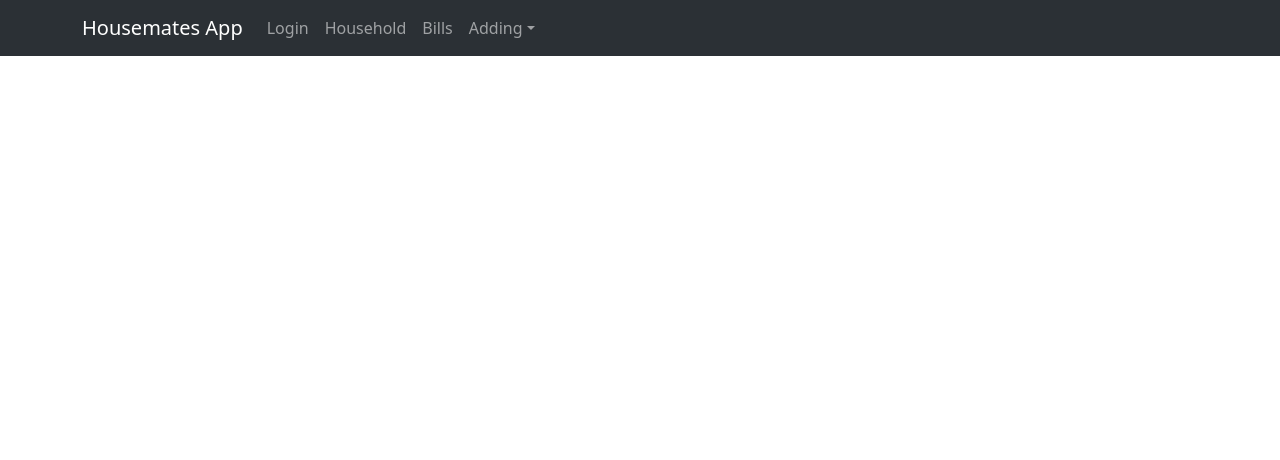
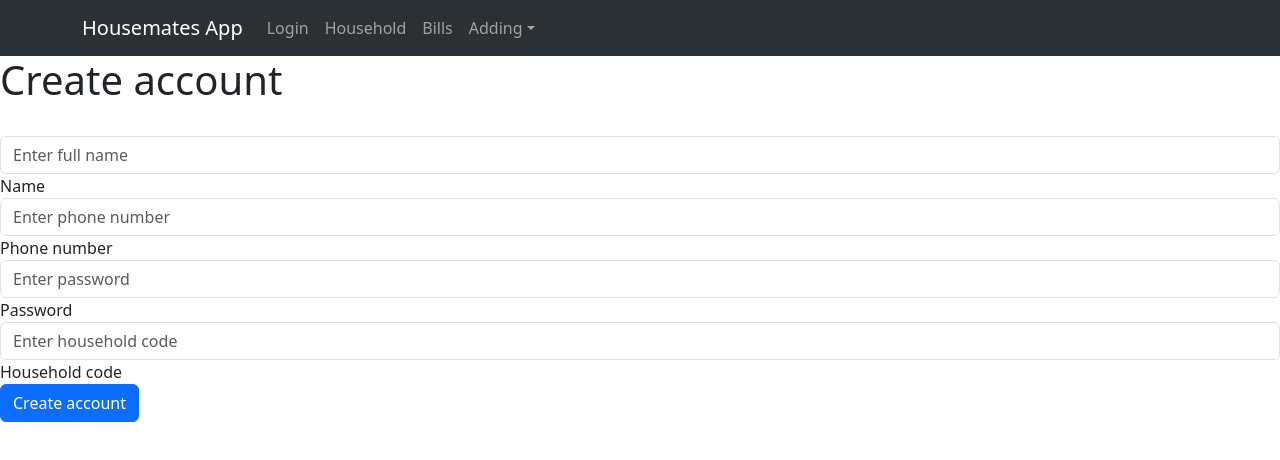
Before and after one commit to IvonaCvija/PPIT-Project, a React (Create React App) app: page /addAccount in a window 1280 px wide. Shown: the top 460 px of the page. Built offline with nearby package versions, Linux system fonts and the light colour scheme.

Commit message:
adding account into a database, formated code, comments added

```diff
--- a/src/App.js
+++ b/src/App.js
@@ -10,6 +10,8 @@ import AddBill from './components/addBill';
 import UpdateBill from './components/updateBill';
 
 import AddHousehold from './components/addHousehold';
+
+import AddAccount from './components/addAccount';
 
 import Container from 'react-bootstrap/Container';
 import Nav from 'react-bootstrap/Nav';
@@ -33,7 +35,7 @@ function App() {
               <NavDropdown title="Adding" id="basic-nav-dropdown">
                 <NavDropdown.Item href="/addHousehold">Add Household</NavDropdown.Item>
                 <NavDropdown.Item href="/addBill">Add Bill</NavDropdown.Item>
-                <NavDropdown.Item href="/createAccount">Create account</NavDropdown.Item>
+                <NavDropdown.Item href="/addAccount">Create account</NavDropdown.Item>
               </NavDropdown>
             </Nav>
           </Navbar.Collapse>
@@ -47,9 +49,11 @@ function App() {
 
         <Route path='/bills' element={<Read></Read>}></Route>
         <Route path='/addBill' element={<AddBill></AddBill>}></Route>
-        <Route path='/updateBill/:id' element ={<UpdateBill></UpdateBill>}></Route>
+        <Route path='/updateBill/:id' element={<UpdateBill></UpdateBill>}></Route>
 
         <Route path='/addHousehold' element={<AddHousehold></AddHousehold>}></Route>
+
+        <Route path='/addAccount' element={<AddAccount></AddAccount>}></Route>
       </Routes>
 
     </BrowserRouter>
--- /dev/null
+++ b/src/components/addAccount.js
@@ -0,0 +1,101 @@
+import { useState } from "react";
+import { Button } from 'react-bootstrap';
+import axios from "axios";
+
+function AddAccount() {
+    // use useState hook for getting variables full name, phone number, password, household code
+    const [fName, setFName] = useState('');
+    const [phoneNumber, setPhoneNumber] = useState('');
+    const [password, setPassword] = useState('');
+    const [householdCode, setHouseholdCode] = useState('');
+
+    // handle form submission
+    const handleSubmit = (e) => {
+        e.preventDefault();
+
+        console.log(
+            " Full name: " + fName +
+            " Phone number: " + phoneNumber +
+            " Password: " + password +
+            " Household code: " + householdCode);
+
+        // creating account object from form values
+        const account = {
+            fName: fName,
+            phoneNumber: phoneNumber,
+            password: password,
+            householdCode: householdCode
+        }
+
+        // make HTTP POST request to server with account data
+        axios.post('http://localhost:4000/api/account', account)
+            // handle successful response
+            .then(response => {
+                console.log('Successfully added account:', response.data);
+                window.location.reload();
+            })
+            .catch(error => { // handle error
+                console.error('Error adding account:', error);
+            });
+    }
+
+    return (
+        <div>
+            <h1>Create account</h1>
+            <br></br>
+            {/* form for adding a new account, invoke onSubmit */}
+            <form onSubmit={handleSubmit}>
+
+                {/* getting input for full name */}
+                <div className="form-group">
+                    <input type="text" class="form-control"
+                        placeholder="Enter full name"
+                        value={fName}
+                        onChange={(e) => { setFName(e.target.value) }} />
+                    <label>Name</label>
+                </div>
+
+                {/* getting input for phoneNumber */}
+                <div class="form-group">
+                    <input type="number" step="0.01" class="form-control"
+                        placeholder="Enter phone number"
+                        value={phoneNumber}
+                        onChange={(e) => {
+                            const value = e.target.value;
+                            // allow only numbers and decimal points https://www.geeksforgeeks.org/how-to-restrict-input-box-to-allow-only-numbers-and-decimal-point-javascript/
+                            if (value === "" || /^[+]?[\d]*$/.test(value)) {
+                                setPhoneNumber(value);
+                            }
+                        }} />
+                    <label>Phone number</label>
+                </div>
+
+                {/* getting input for password */}
+                <div className="form-group">
+                    <input type="password" class="form-control"
+                        placeholder="Enter password"
+                        value={password}
+                        onChange={(e) => { setPassword(e.target.value) }} />
+                    <label>Password</label>
+                </div>
+
+                {/* getting input for household code */}
+                <div className="form-group">
+                    <input type="text" class="form-control"
+                        placeholder="Enter household code"
+                        value={householdCode}
+                        onChange={(e) => { setHouseholdCode(e.target.value) }} />
+                    <label>Household code</label>
+                </div>
+
+                {/* button for submitting data */}
+                <div>
+                    <Button type="submit" value="ADDaccount">Create account</Button>
+                </div>
+
+            </form>
+        </div>
+    );
+}
+
+export default AddAccount;
--- a/src/components/addBill.js
+++ b/src/components/addBill.js
@@ -62,7 +62,7 @@ function AddBill() {
                 {/* getting input for price */}
                 <div class="form-group" name="priceInput">
                     <input type="number" step="0.01" class="form-control"
-                        placeholder="Price"
+                        placeholder="Enter price"
                         value={price}
                         onChange={(e) => {
                             const value = e.target.value;
@@ -77,7 +77,7 @@ function AddBill() {
                 {/* getting input for member's name */}
                 <div className="form-group">
                     <input type="text" class="form-control"
-                        placeholder="Member's name"
+                        placeholder="Enter member's name"
                         value={member}
                         onChange={(e) => { setMember(e.target.value) }} />
                     <label>Member</label>
@@ -98,7 +98,7 @@ function AddBill() {
                 {/* getting input for household code */}
                 <div className="form-group">
                     <input type="text" class="form-control"
-                        placeholder="Household code"
+                        placeholder="Enter household code"
                         value={householdCode}
                         onChange={(e) => { setHouseholdCode(e.target.value) }} />
                     <label>Household code</label>
@@ -106,7 +106,7 @@ function AddBill() {
 
                 {/* button for submitting data */}
                 <div>
-                    <Button type="submit" value="ADD">Add bill</Button>
+                    <Button type="submit" value="ADDbill">Add bill</Button>
                 </div>
 
             </form>
--- a/src/components/addHousehold.js
+++ b/src/components/addHousehold.js
@@ -67,7 +67,7 @@ function AddHousehold() {
                 {/* getting input for household code */}
                 <div className="form-group">
                     <input type="text" class="form-control"
-                        placeholder="Household code"
+                        placeholder="Enter household code"
                         value={householdCode}
                         onChange={(e) => { setHouseholdCode(e.target.value) }} />
                     <label>Household code</label>
@@ -76,7 +76,7 @@ function AddHousehold() {
                 {/* getting input for eircode */}
                 <div className="form-group">
                     <input type="text" class="form-control"
-                        placeholder="Eircode"
+                        placeholder="Enter eircode"
                         value={eircode}
                         onChange={(e) => { setEircode(e.target.value) }} />
                     <label>Address(eircode)</label>
--- a/src/components/login.js
+++ b/src/components/login.js
@@ -1,4 +1,6 @@
 // sources: https://mdbootstrap.com/docs/standard/extended/login/
+
+import { Button } from "react-bootstrap";
 
 function Login() {
     return (
@@ -48,7 +50,7 @@ function Login() {
 
                                                 <div class="d-flex align-items-center justify-content-center pb-4">
                                                     <p class="mb-0 me-2">Are you not a member yet?</p>
-                                                    <button type="button" data-mdb-button-init data-mdb-ripple-init class="btn btn-outline-danger" href="/addhousemate">Create account</button>
+                                                    <Button variant="btn btn-outline-danger" href="/addAccount">Create account</Button>
                                                 </div>
 
                                             </form>
@@ -61,8 +63,6 @@ function Login() {
                 </div>
             </section >
         </div>
-
-
     )
 }
 
```
Also changed, not shown: 1 other file (tests, documents, lock files or other folders).
